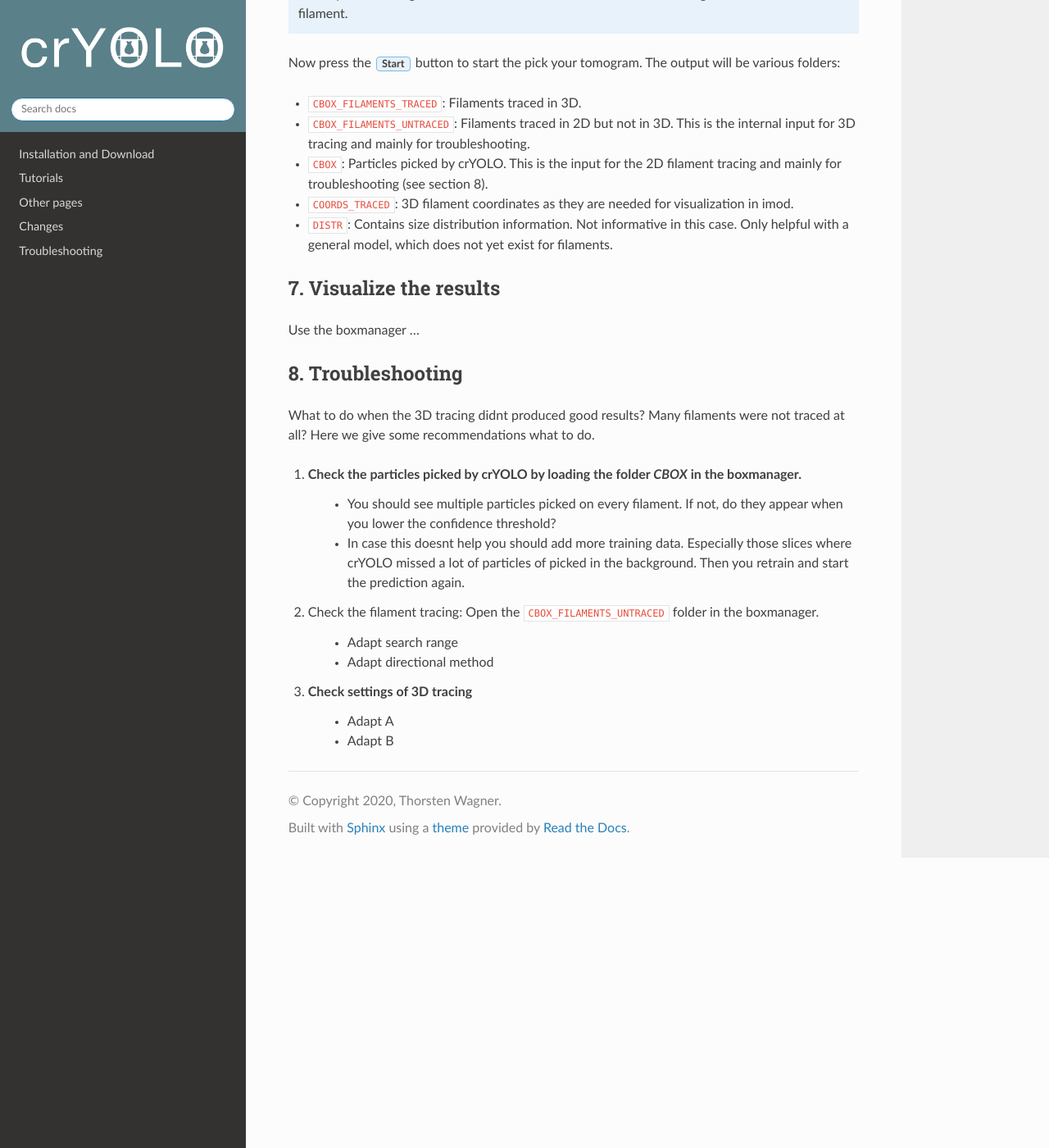
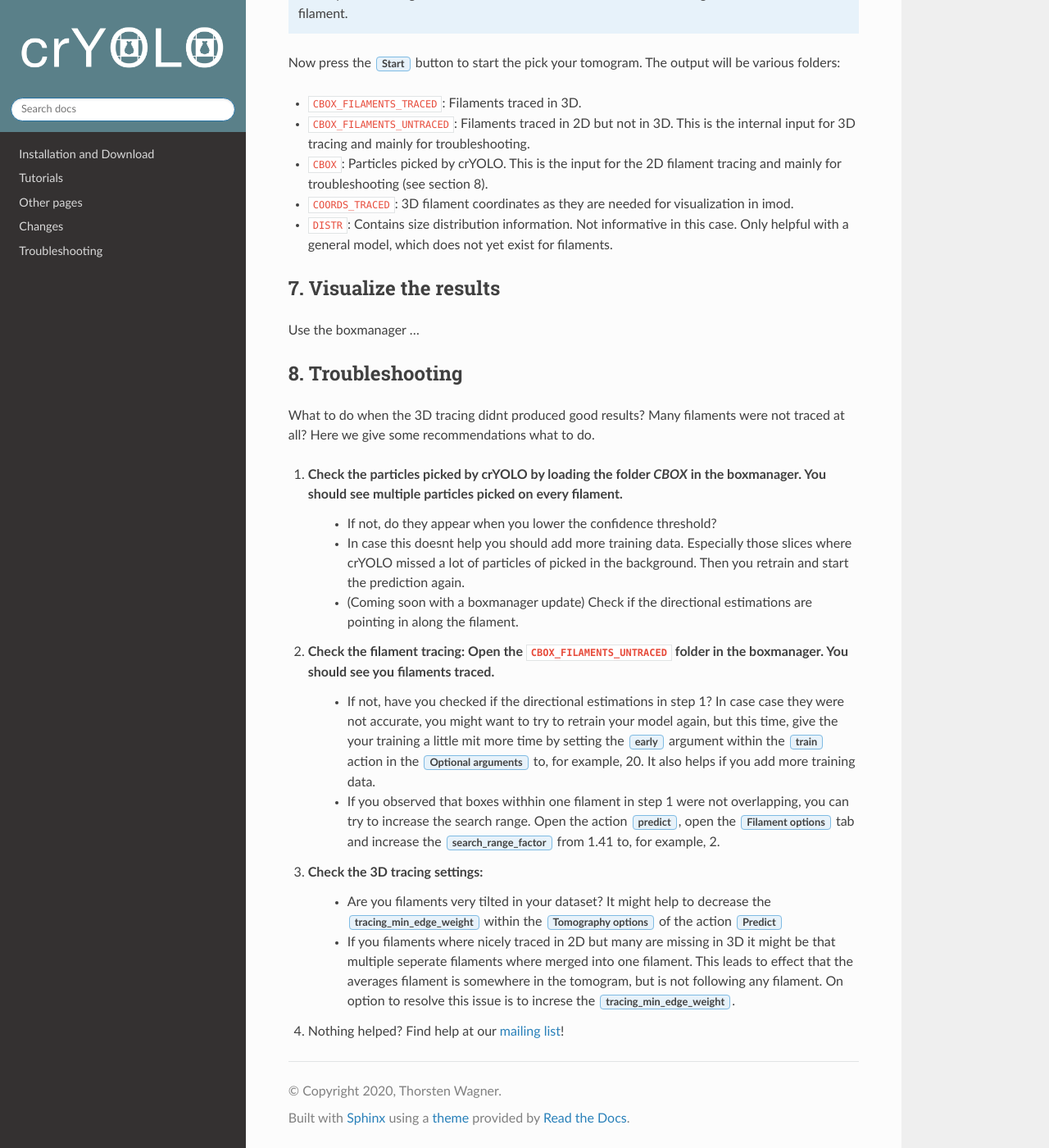
Before and after one commit to MPI-Dortmund/cryolo, a Sphinx documentation site: the page built from source/tutorials/tut06_tomo_filament.rst, in a window 1280 px wide and 1400 px high, scrolled down 5382 px. Shown: the whole window at 82% size. Built offline with Sphinx 7.4.7 and the Read the Docs theme 2.0.0, drawn with Linux system fonts in a browser that asks for light colours.

Commit message:
changed tomo tutorial

```diff
--- a/source/tutorials/tut06_tomo_filament.rst
+++ b/source/tutorials/tut06_tomo_filament.rst
@@ -120,16 +120,18 @@ Use the boxmanager ...
 What to do when the 3D tracing didnt produced good results? Many filaments were not traced at all?
 Here we give some recommendations what to do.
 
-1. Check the particles picked by crYOLO by loading the folder `CBOX` in the boxmanager.
-    - You should see multiple particles picked on every filament. If not, do they appear when you lower the confidence threshold?
+1. Check the particles picked by crYOLO by loading the folder `CBOX` in the boxmanager. You should see multiple particles picked on every filament.
+    - If not, do they appear when you lower the confidence threshold?
     - In case this doesnt help you should add more training data. Especially those slices where crYOLO missed a lot of particles of picked in the background. Then you retrain and start the prediction again.
+    - (Coming soon with a boxmanager update) Check if the directional estimations are pointing in along the filament.
 
 
-2. Check the filament tracing: Open the :file:`CBOX_FILAMENTS_UNTRACED` folder in the boxmanager.
+2. Check the filament tracing: Open the :file:`CBOX_FILAMENTS_UNTRACED` folder in the boxmanager. You should see you filaments traced.
+    - If not, have you checked if the directional estimations in step 1? In case case they were not accurate, you might want to try to retrain your model again, but this time, give the your training a little mit more time by setting the :guilabel:`early` argument within the :guilabel:`train` action in the :guilabel:`Optional arguments` to, for example, 20. It also helps if you add more training data.
+    - If you observed that boxes withhin one filament in step 1 were not overlapping, you can try to increase the search range. Open the action :guilabel:`predict`, open the :guilabel:`Filament options` tab and increase the :guilabel:`search_range_factor` from 1.41 to, for example, 2.
 
-    - Adapt search range
-    - Adapt directional method
+3. Check the 3D tracing settings:
+    - Are you filaments very tilted in your dataset? It might help to decrease the :guilabel:`tracing_min_edge_weight` within the :guilabel:`Tomography options` of the action :guilabel:`Predict`
+    - If you filaments where nicely traced in 2D but many are missing in 3D it might be that multiple seperate filaments where merged into one filament. This leads to effect that the averages filament is somewhere in the tomogram, but is not following any filament. On option to resolve this issue is to increse the :guilabel:`tracing_min_edge_weight`.
 
-3. Check settings of 3D tracing
-    - Adapt A
-    - Adapt B
+4. Nothing helped? Find help at our `mailing list <https://listserv.gwdg.de/mailman/listinfo/sphire>`_!
```
